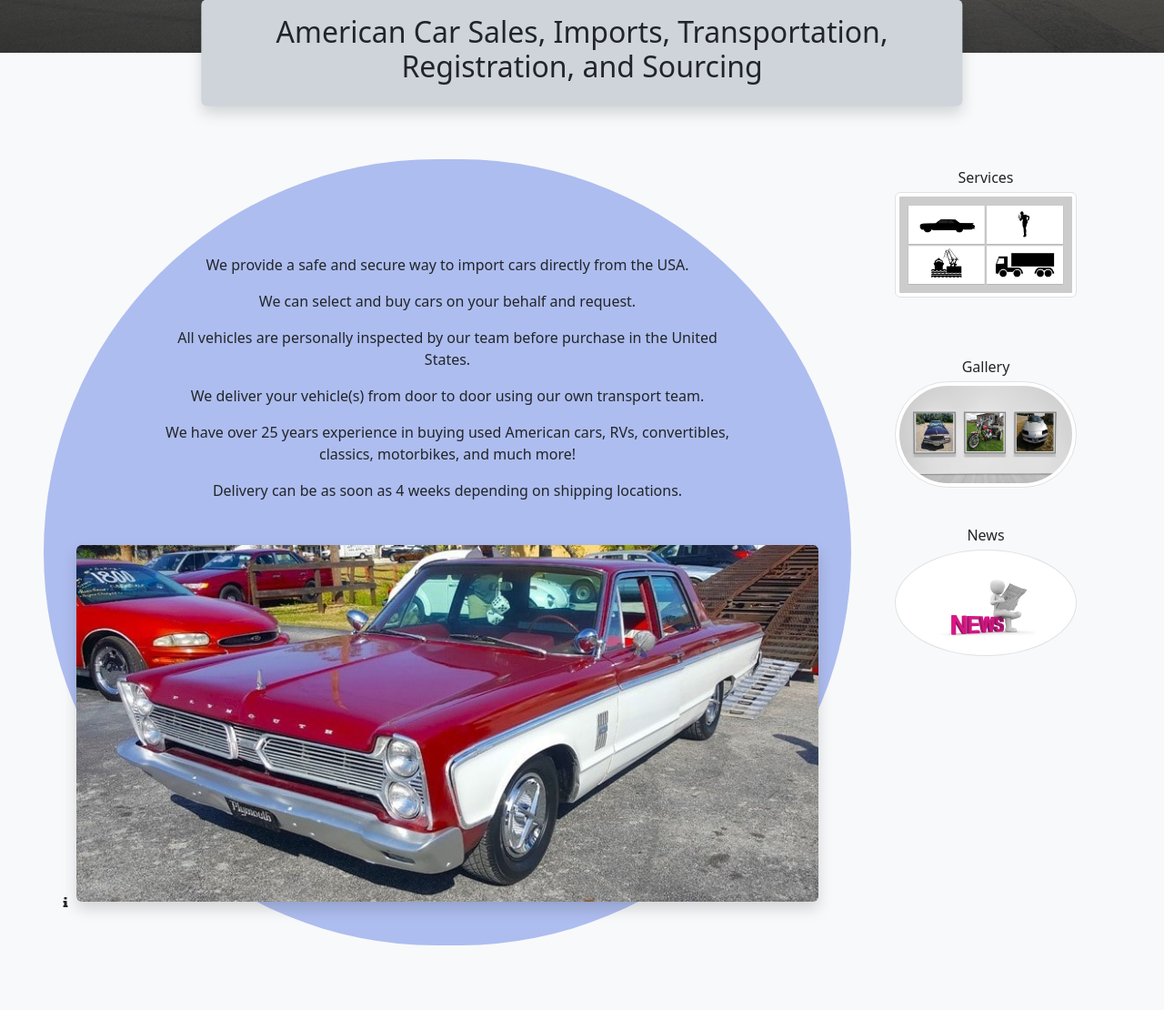
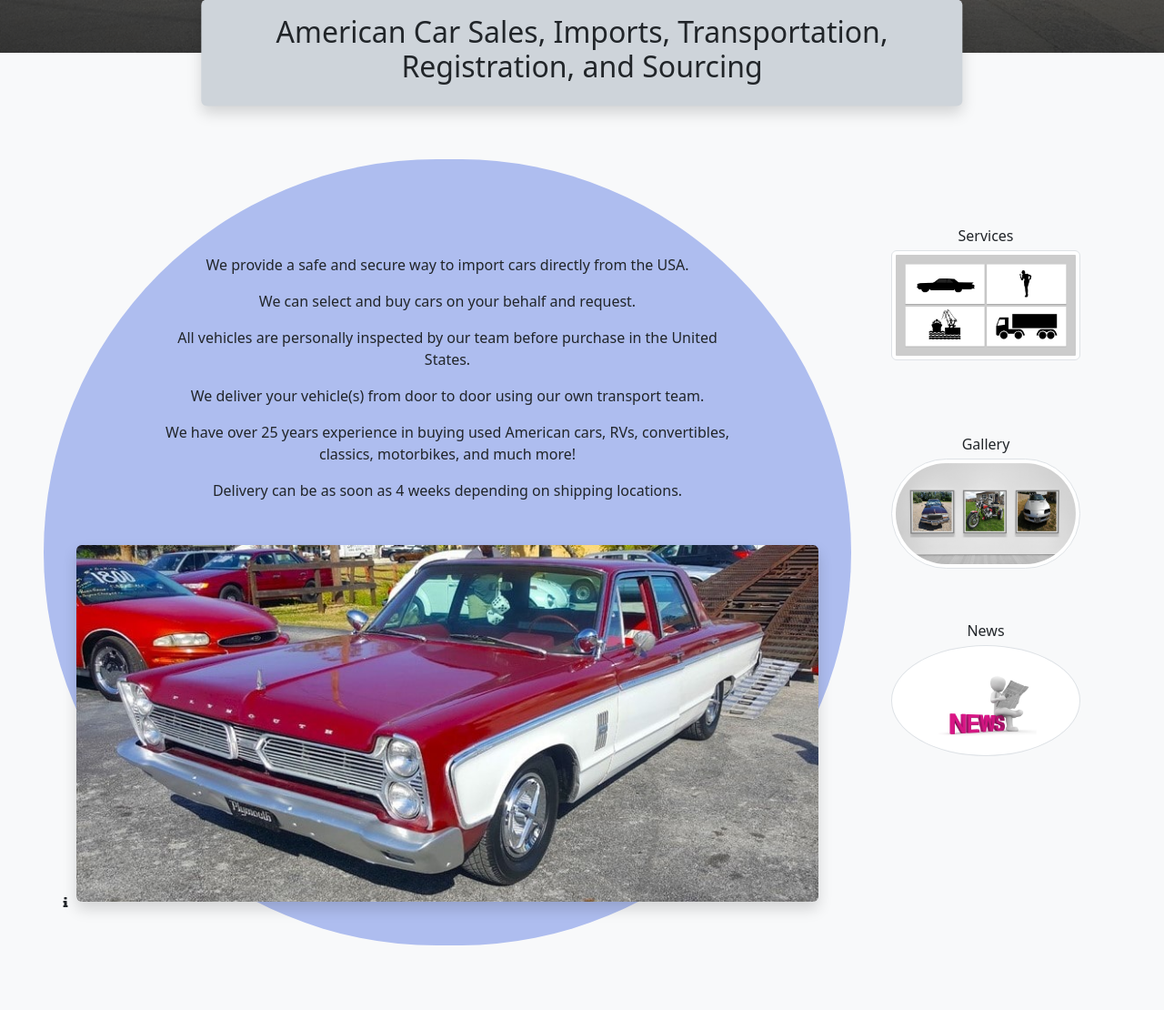
Before and after one commit to labujaber1/UsaVehicleImports-Django, a Django app: page / in a window 1280 px wide. Shown: the part 568-1678 px from the top of the page at 91% size. Run offline with Django 4.2, Linux system fonts and the light colour scheme; data comes from the database, SQL or seed files in the repository; some libraries are stand-ins or nearby versions.

Commit message:
minor home links repositioning

```diff
--- a/myProject/frontapp/templates/Home.html
+++ b/myProject/frontapp/templates/Home.html
@@ -67,12 +67,12 @@
         </div>
         <!-- Links to main pages of interest -->
         <div class="col-12 col-sm-3 px-xl-5">
-          <div class="row row-cols-3 row-cols-sm-1">
+          <div class="row row-cols-3 row-cols-sm-1 pt-sm-5">
             <!--prettier-ignore-->
             {% for page in navHTMLPage %}
             {% if page.page == 'Services' %}
-            <div class="col-4 my-2 home-card link-effect">
-              <div class="img-fluid">
+            <div class="col-4 my-2 home-card link-effect px-5 px-sm-2 pt-sm-3">
+              <div class="img-fluid mx-4 mx-sm-0">
                 {% with pagetitle=page.page %}
                 <a
                   class="nav-item nav-link"
@@ -90,8 +90,8 @@
             {% endif %}{% endfor %}
             {% for page in navHTMLPage %}
             {% if page.page == 'Gallery' %}
-            <div class="col-4 my-2 home-card link-effect">
-              <div class="img-fluid">
+            <div class="col-4 my-2 home-card link-effect px-5 px-sm-2 pt-sm-3">
+              <div class="img-fluid mx-4 mx-sm-0">
                 {% with pagetitle=page.page %}
                 <a
                   class="nav-item nav-link"
@@ -109,8 +109,8 @@
             {% endif %}{% endfor %} {% for page in navHTMLPage %}
             {% if page.page == 'News' %}
 
-            <div class="col-4 my-2 home-card link-effect">
-              <div class="img-fluid">
+            <div class="col-4 my-2 home-card link-effect px-5 px-sm-2 pt-sm-3">
+              <div class="img-fluid mx-4 mx-sm-0">
                 {% with pagetitle=page.page %}
                 <a
                   class="nav-item nav-link"
--- a/myProject/frontapp/templates/includes/nav.html
+++ b/myProject/frontapp/templates/includes/nav.html
@@ -39,7 +39,6 @@
         <li>
           <a
             class="nav-item nav-link"
-            target="_blank"
             style="color: coral"
             title="{{ page.title }}"
             href="{% url 'frontapp:'|add:pagetitle %}"
```
Also changed, not shown: other parts of myProject/frontapp/templates/Home.html (+1 -1 lines), README.md.
